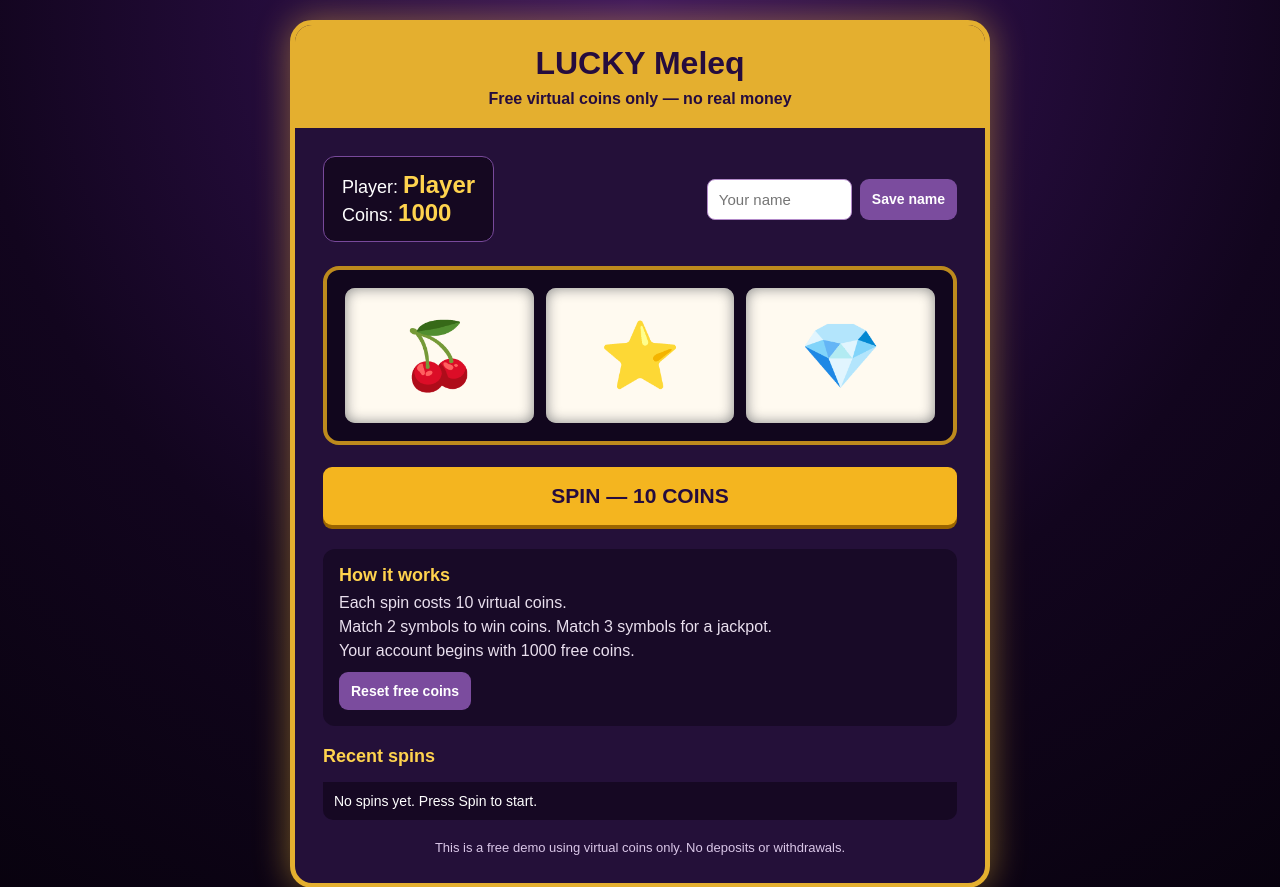
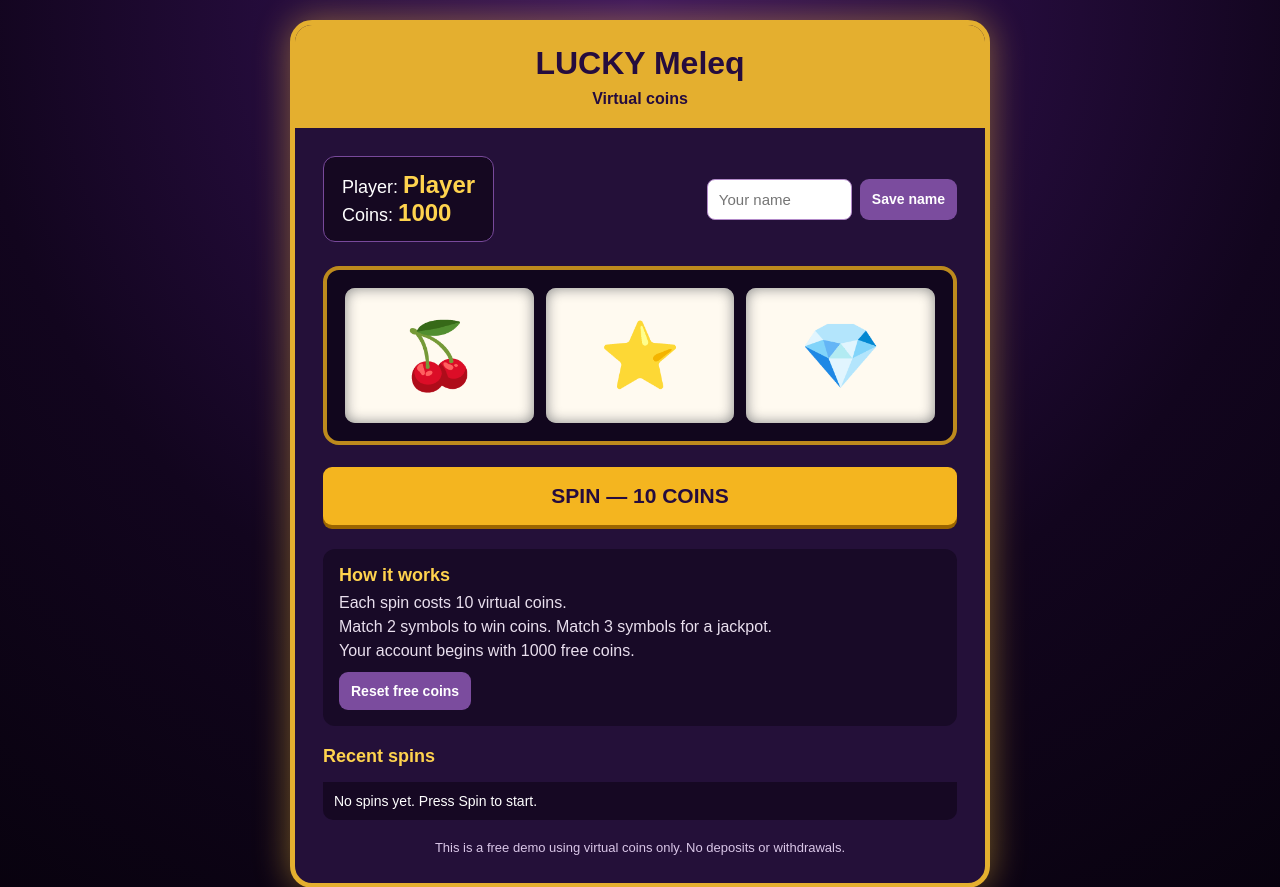
Before and after one commit to mhoxhaj/-lucky-meleq-slot-machine, a Flask app: page / in a window 1280 px wide. Shown: the top 887 px of the page. Run offline with Flask 3, Linux system fonts and the light colour scheme.

Commit message:
Add files via upload

```diff
--- a/templates/index.html
+++ b/templates/index.html
@@ -200,7 +200,7 @@
   <main class="game">
     <header>
       <h1>LUCKY Meleq</h1>
-      <p>Free virtual coins only — no real money</p>
+      <p>Virtual coins</p>
     </header>
 
     <section class="content">
```
